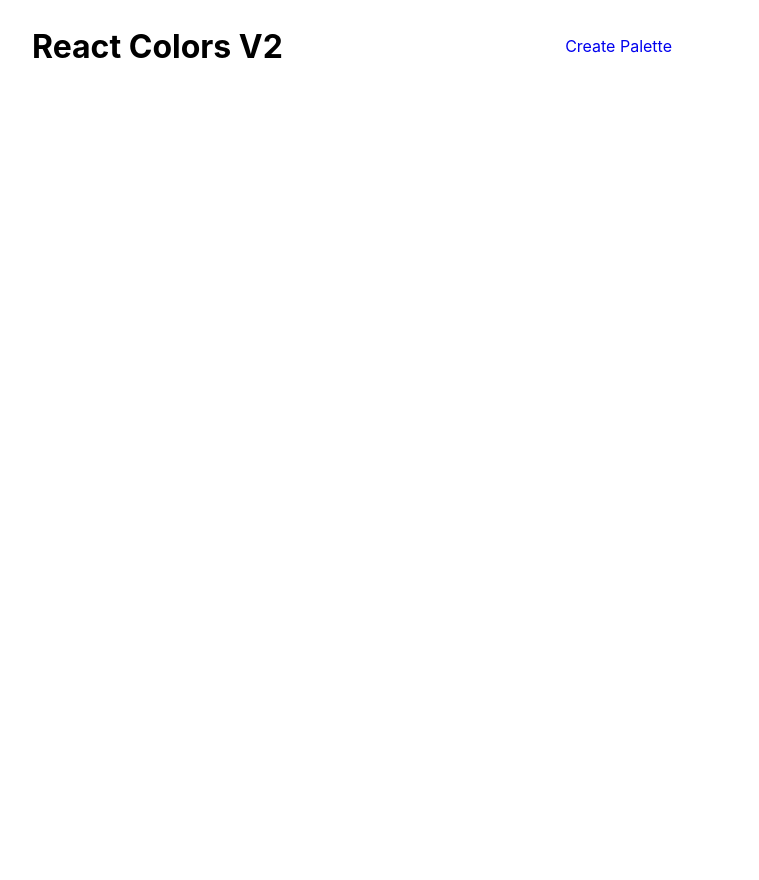
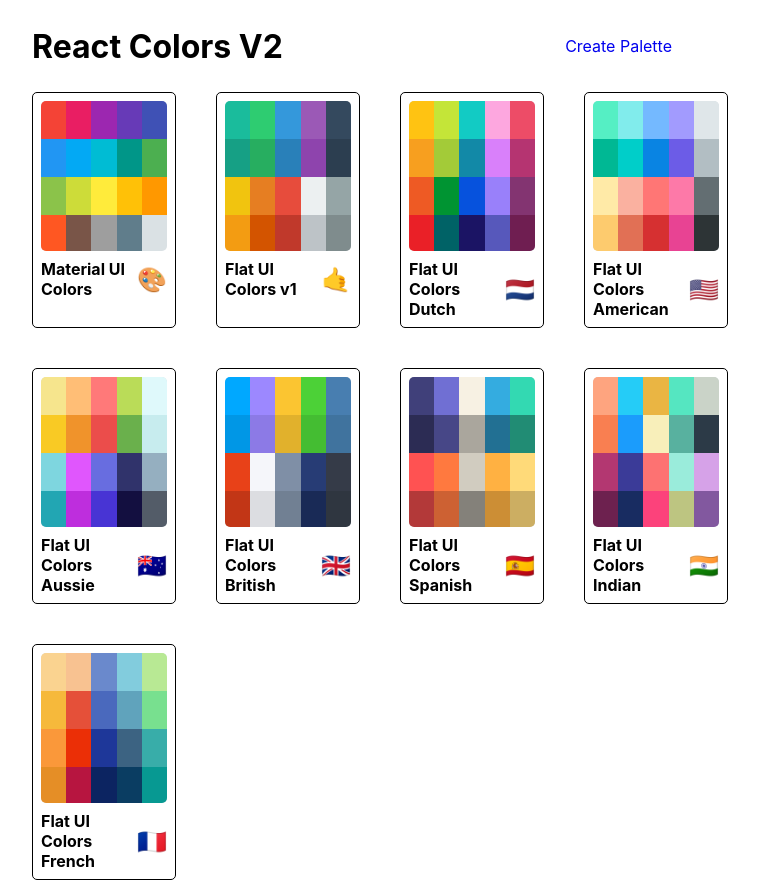
Before and after one commit to 1nandagopal/colors-v2, a React (Create React App) app: page / in a window 1280 px wide. Shown: the whole page, without its empty margins (288-1047 px from the left). Before the commit the page ends 800 px from the top, so only its background shows below. Built offline with nearby package versions, Linux system fonts and the light colour scheme.

Commit message:
Created MiniPalette component

```diff
--- a/src/App.js
+++ b/src/App.js
@@ -1,10 +1,7 @@
 import React from "react";
-import { useSelector } from "react-redux";
 import PaletteList from "./components/PaletteList";
 
 function App() {
-  const palettes = useSelector((state) => state.palettes);
-  console.log(palettes);
   return <PaletteList />;
 }
 
--- /dev/null
+++ b/src/components/MiniPalette.js
@@ -0,0 +1,95 @@
+import { Delete } from "@mui/icons-material";
+import React from "react";
+import { useSelector } from "react-redux";
+import styled from "styled-components";
+
+const Root = styled.div({
+  backgroundColor: "white",
+  border: "1px solid black",
+  borderRadius: "5px",
+  padding: "0.5rem",
+  position: "relative",
+  overflow: "hidden",
+  cursor: "pointer",
+  "&:hover svg": {
+    opacity: 1,
+  },
+});
+
+const Colors = styled.div({
+  backgroundColor: "#dae1e4",
+  height: "150px",
+  width: "100%",
+  borderRadius: "5px",
+  overflow: "hidden",
+});
+
+const DeleteIcon = styled(Delete)({
+  color: "white",
+  backgroundColor: "#eb3d30",
+  width: "20px",
+  height: "20px",
+  position: "absolute",
+  right: "0px",
+  top: "0px",
+  padding: "10px",
+  zIndex: 10,
+  opacity: 0,
+});
+
+const Title = styled.h5({
+  display: "flex",
+  justifyContent: "space-between",
+  alignItems: "center",
+  margin: "0",
+  color: "black",
+  paddingTop: "0.5rem",
+  fontSize: "1rem",
+  position: "relative",
+});
+
+const Emoji = styled.span({
+  marginLeft: "0.5rem",
+  fontSize: "1.5rem",
+});
+
+const MiniColorBox = styled.div((props) => ({
+  height: "25%",
+  width: "20%",
+  display: "inline-block",
+  margin: "0 auto",
+  position: "relative",
+  marginBottom: "-3.5px",
+  backgroundColor: props.$color,
+}));
+
+function MiniPalette(props) {
+  const palette = useSelector((state) =>
+    state.palettes.find((palette) => palette.id === props.id)
+  );
+
+  const miniColorBoxes = palette.colors.map((color) => (
+    <MiniColorBox $color={color.color} />
+  ));
+
+  const handleClick = () => {};
+  const deletePalette = () => {};
+
+  return (
+    <Root onClick={handleClick}>
+      <DeleteIcon
+        style={{
+          transition: "opacity 0.3s ease-in-out",
+        }}
+        onClick={deletePalette}
+      />
+      <Colors>{miniColorBoxes}</Colors>
+      <Title>
+        {palette.paletteName}
+        <Emoji>{palette.emoji}</Emoji>
+      </Title>
+    </Root>
+  );
+}
+
+export default MiniPalette;
--- a/src/components/PaletteList.js
+++ b/src/components/PaletteList.js
@@ -9,6 +9,8 @@
 } from "@mui/material";
 import styled from "styled-components";
 import useToggleState from "../hooks/useToggleState";
+import { useSelector } from "react-redux";
+import MiniPalette from "./MiniPalette";
 
 const Root = styled.div({
   height: "100vh",
@@ -51,6 +53,9 @@
 
 function PaletteList() {
   const [openDeleteDialog, toggleDeleteDialog] = useToggleState(false);
+
+  const palettes = useSelector((state) => state.palettes);
+
   const handleClose = () => {
     toggleDeleteDialog();
   };
@@ -66,7 +71,11 @@
           <H1>React Colors V2</H1>
           <a href="#">Create Palette</a>
         </Nav>
-        <Palettes>{/* Map palettes here */}</Palettes>
+        <Palettes>
+          {palettes.map((palette) => (
+            <MiniPalette id={palette.id} key={palette.id} />
+          ))}
+        </Palettes>
       </Container>
       <Dialog open={openDeleteDialog} onClose={handleClose}>
         <DialogTitle>Delete Palette</DialogTitle>
--- a/src/store/palettesSlice.js
+++ b/src/store/palettesSlice.js
@@ -3,9 +3,7 @@
 
 const palettesSlice = createSlice({
   name: "palettes",
-  initialState: {
-    palettes: JSON.parse(localStorage.getItem("palettes")) || seedColors,
-  },
+  initialState: JSON.parse(localStorage.getItem("colors-v2")) || seedColors,
   reducers: {
     addPalette(state, action) {
       state.palettes.push(action.payload);
```
